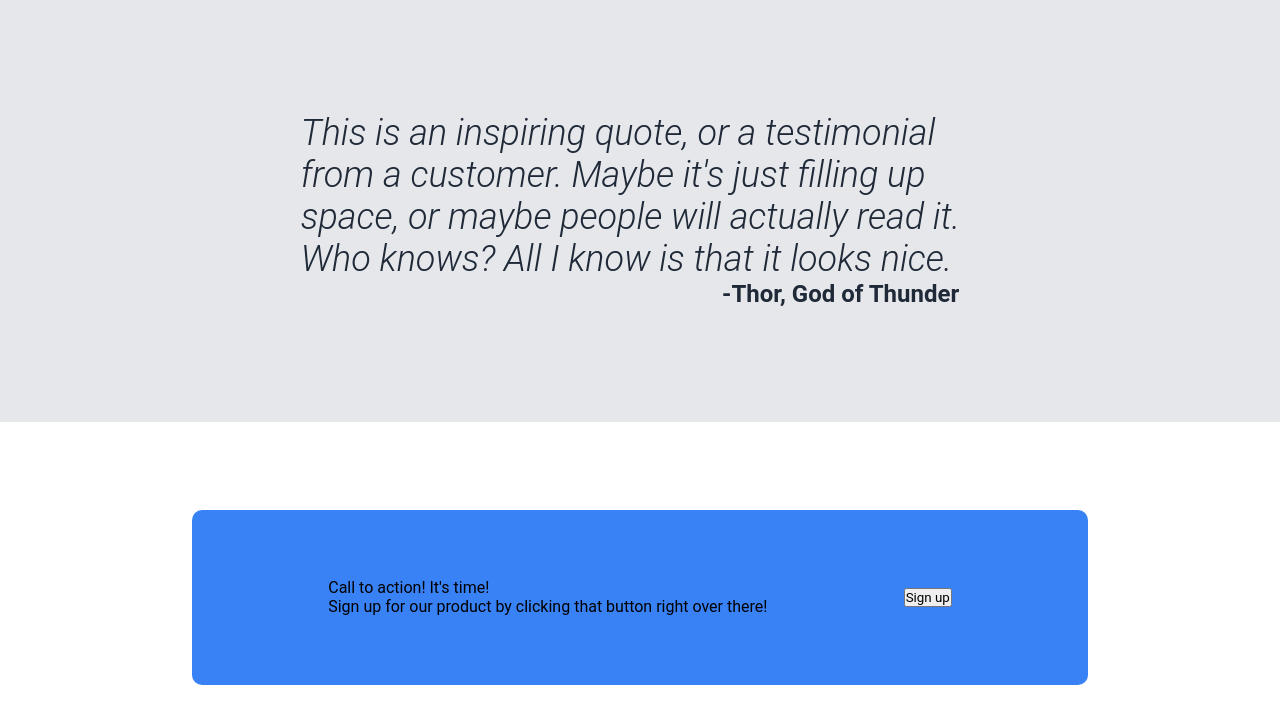
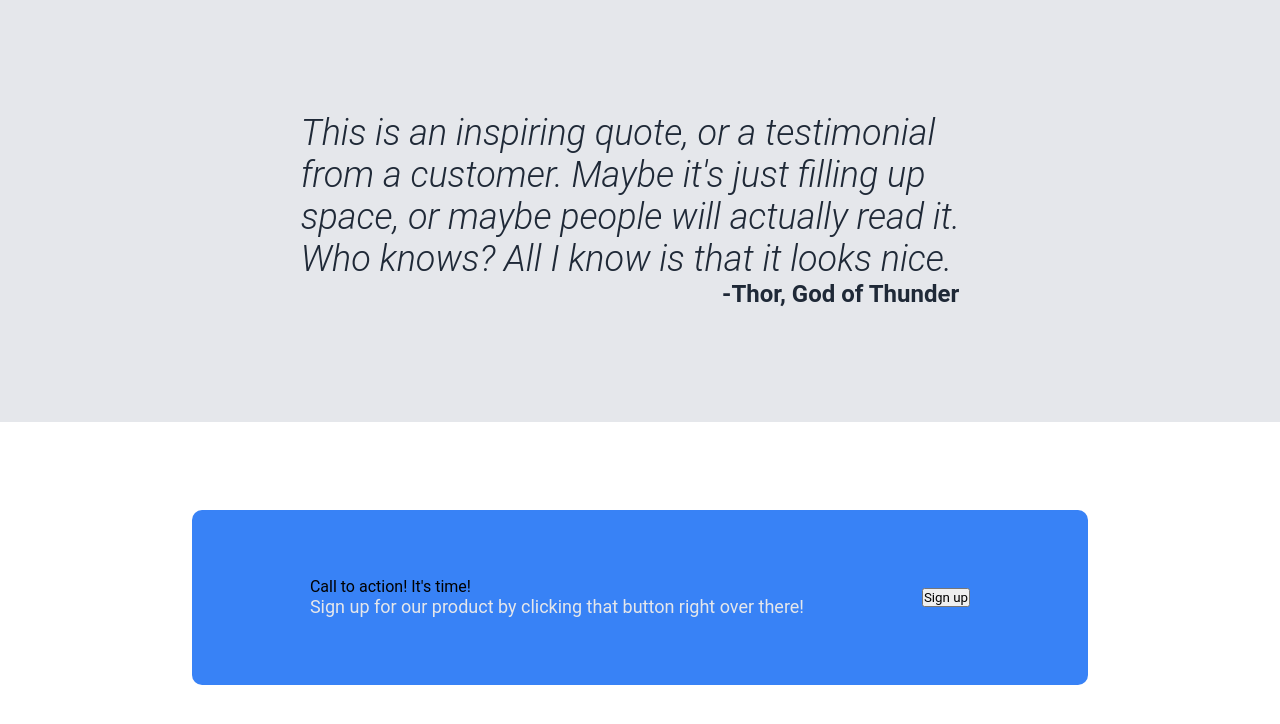
Before and after one commit to ChewingTabasco/landing-page-v2, a plain HTML site: page index.html in a window 1280 px wide. Shown: the part 878-1602 px from the top of the page. Drawn offline with Linux system fonts and the light colour scheme.

Commit message:
Style #cta-sub-text

```diff
--- a/style.css
+++ b/style.css
@@ -52,7 +52,8 @@ ul {
 
 .hero-sub-text,
 li,
-#button-one {
+#button-one,
+#cta-sub-text {
   font-size: 18px;
   color: #e5e7eb;
 }
```
